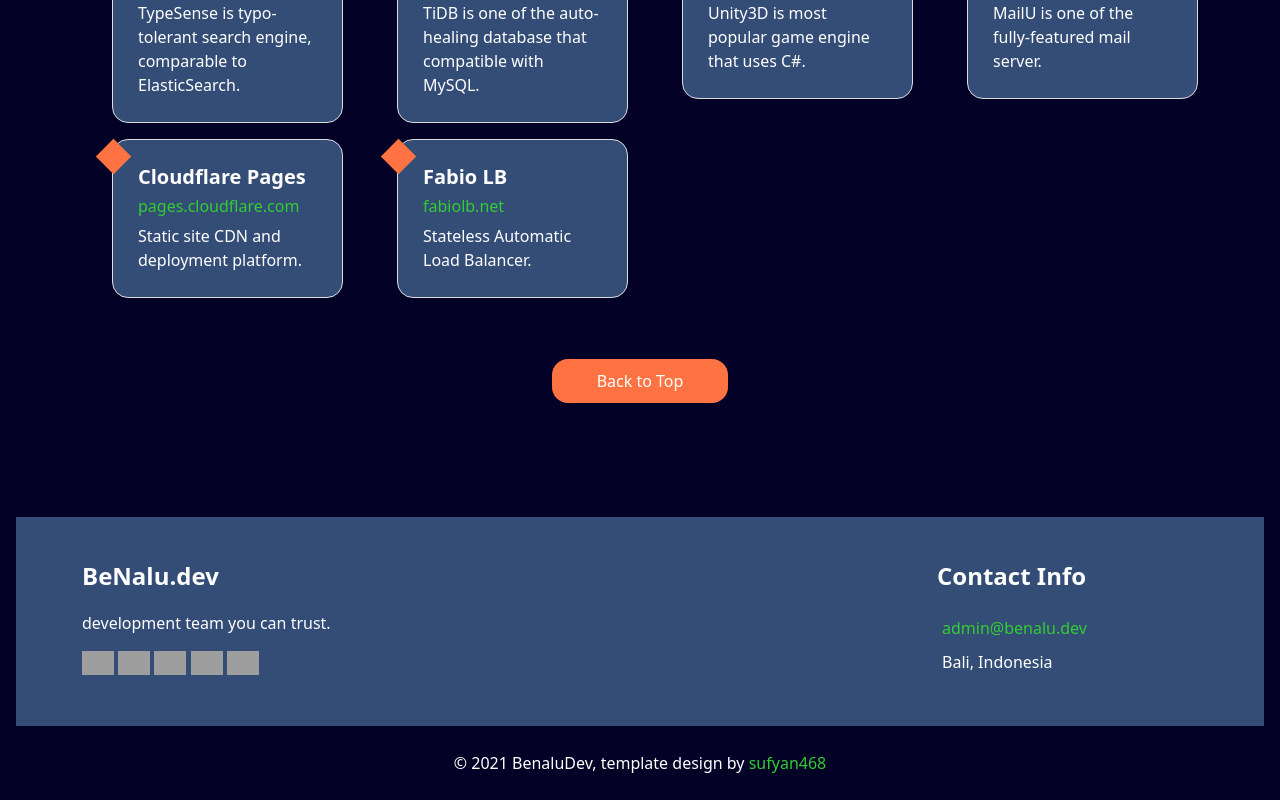
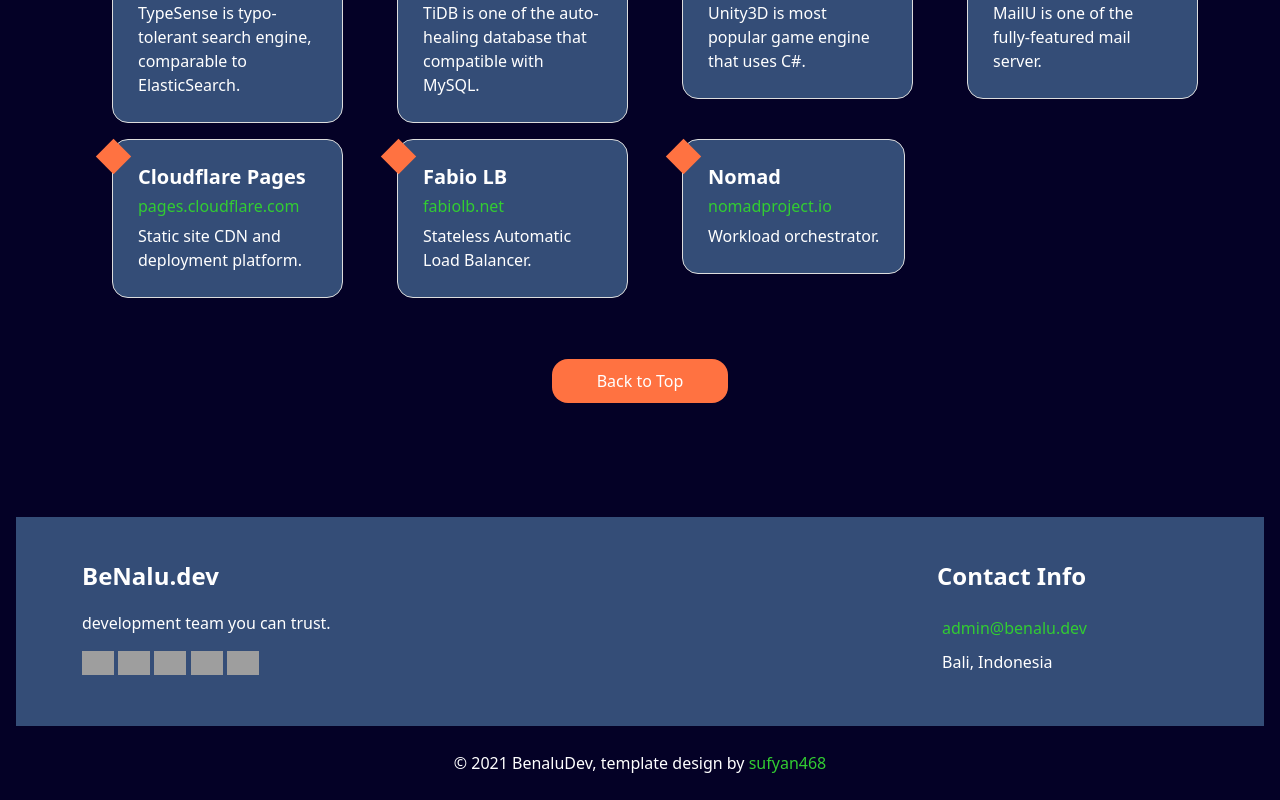
Before and after one commit to kokizzu/benalu.dev, a Svelte app: page / in a window 1280 px wide. Shown: the part 3827-4627 px from the top of the page. Built offline with nearby package versions, Linux system fonts and the light colour scheme; grey boxes are pictures that could not be loaded.

Commit message:
add nomad

```diff
--- a/src/routes/OurTechs.svelte
+++ b/src/routes/OurTechs.svelte
@@ -165,6 +165,17 @@
 					</div>
 				</div>
 			</div>
+			<div class="item col-sm-12 col-md-6 col-lg-3">
+				<div class="box">
+					<div class="detail-box mb-3 text-left">
+						<h5>Nomad</h5>
+						<h6><a href="//nomadproject.io">nomadproject.io</h6>
+						<p>
+							Workload orchestrator.
+						</p>
+					</div>
+				</div>
+			</div>
 		</div>
 	</div>
 	<div class="btn-box">
```
